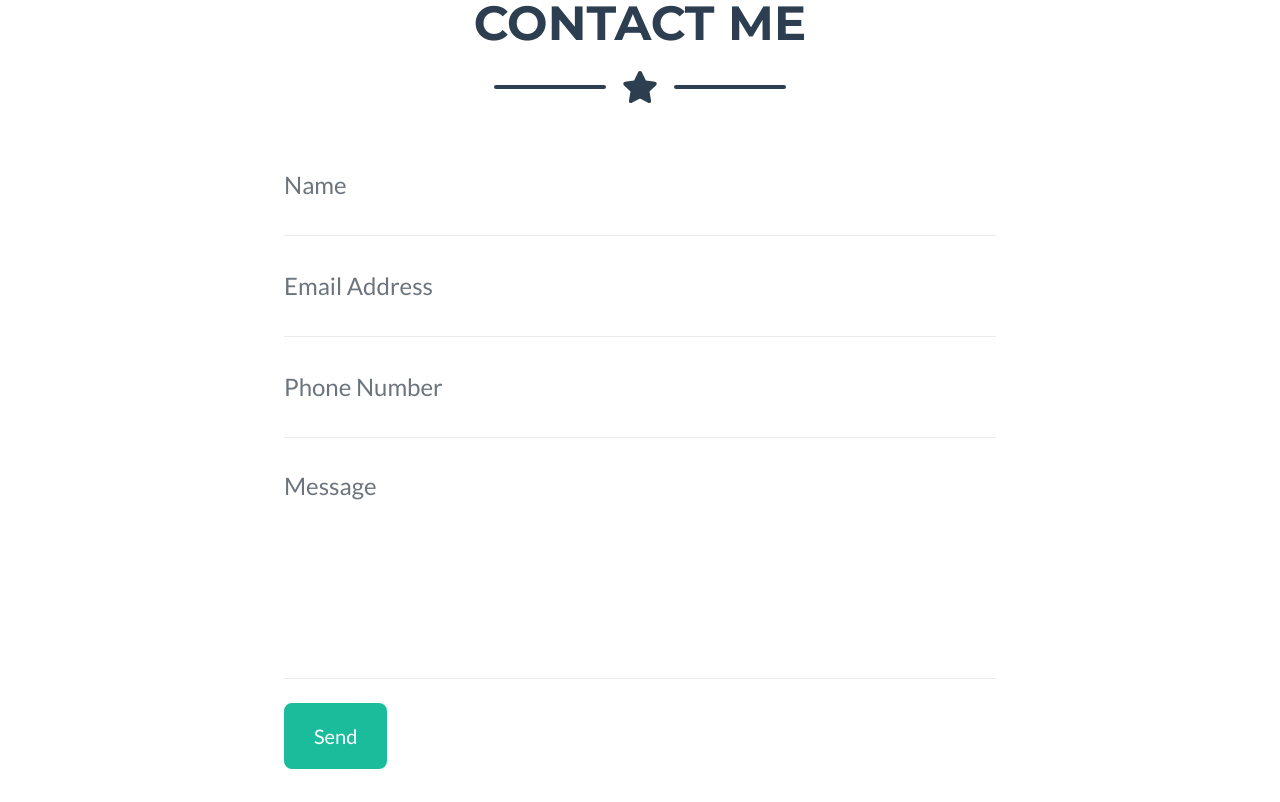
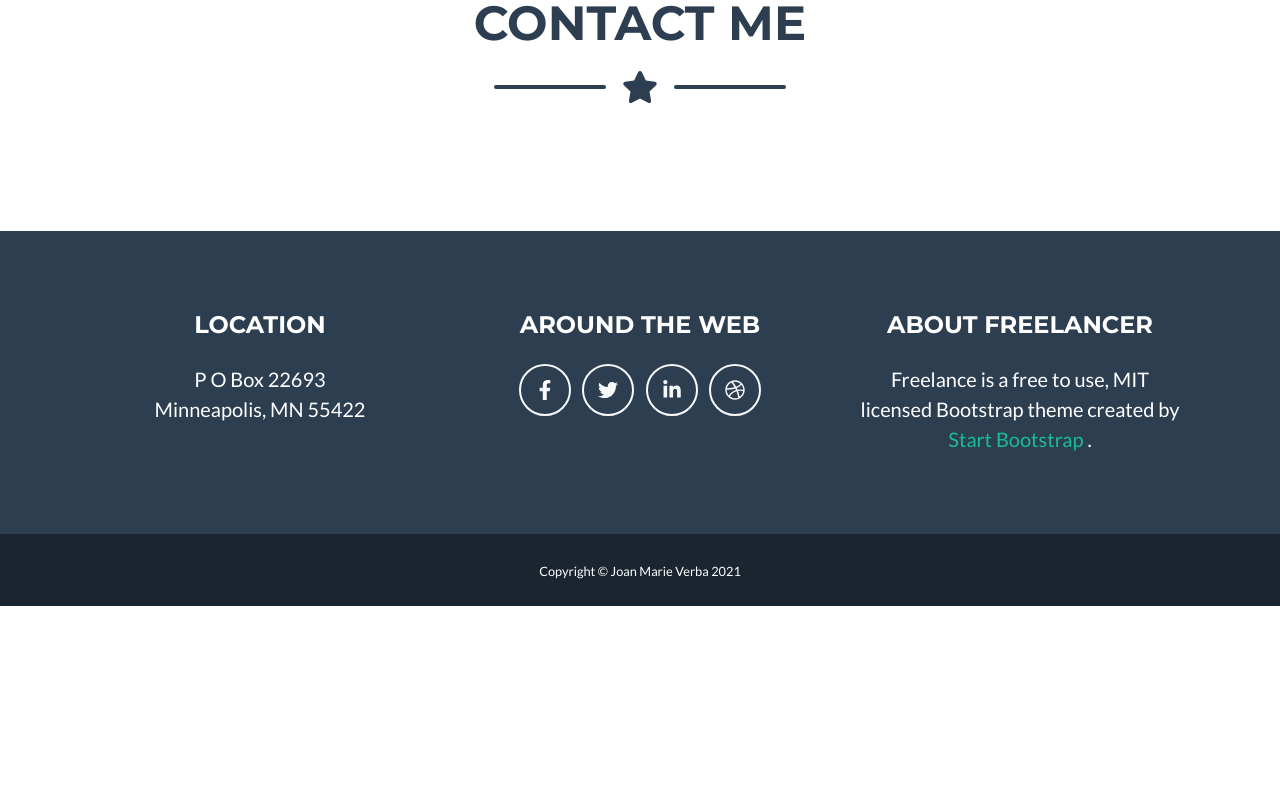
Before and after one commit to joanmarieverba/UX, a plain HTML site: page index.html in a window 1280 px wide. Shown: the part 1918-2720 px from the top of the page. After the commit the page ends 2524 px from the top, so only its background shows below. Drawn offline with nearby package versions, Linux system fonts and the light colour scheme; a script that the page names is missing.

Commit message:
remove excess

```diff
--- a/index.html
+++ b/index.html
@@ -169,42 +169,8 @@
                 </div>
                 <!-- Contact Section Form-->
                 <div class="row">
-                    <div class="col-lg-8 mx-auto">
-                        <!-- To configure the contact form email address, go to mail/contact_me.php and update the email address in the PHP file on line 19.-->
-                        <form id="contactForm" name="sentMessage" novalidate="novalidate">
-                            <div class="control-group">
-                                <div class="form-group floating-label-form-group controls mb-0 pb-2">
-                                    <label>Name</label>
-                                    <input class="form-control" id="name" type="text" placeholder="Name" required="required" data-validation-required-message="Please enter your name." />
-                                    <p class="help-block text-danger"></p>
-                                </div>
-                            </div>
-                            <div class="control-group">
-                                <div class="form-group floating-label-form-group controls mb-0 pb-2">
-                                    <label>Email Address</label>
-                                    <input class="form-control" id="email" type="email" placeholder="Email Address" required="required" data-validation-required-message="Please enter your email address." />
-                                    <p class="help-block text-danger"></p>
-                                </div>
-                            </div>
-                            <div class="control-group">
-                                <div class="form-group floating-label-form-group controls mb-0 pb-2">
-                                    <label>Phone Number</label>
-                                    <input class="form-control" id="phone" type="tel" placeholder="Phone Number" required="required" data-validation-required-message="Please enter your phone number." />
-                                    <p class="help-block text-danger"></p>
-                                </div>
-                            </div>
-                            <div class="control-group">
-                                <div class="form-group floating-label-form-group controls mb-0 pb-2">
-                                    <label>Message</label>
-                                    <textarea class="form-control" id="message" rows="5" placeholder="Message" required="required" data-validation-required-message="Please enter a message."></textarea>
-                                    <p class="help-block text-danger"></p>
-                                </div>
-                            </div>
-                            <br />
-                            <div id="success"></div>
-                            <div class="form-group"><button class="btn btn-primary btn-xl" id="sendMessageButton" type="submit">Send</button></div>
-                        </form>
-                    </div>
+
+
                 </div>
             </div>
         </section>
```
